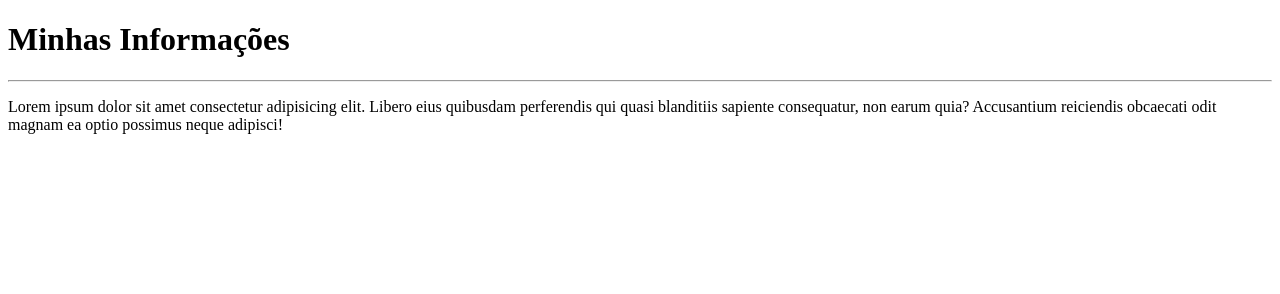
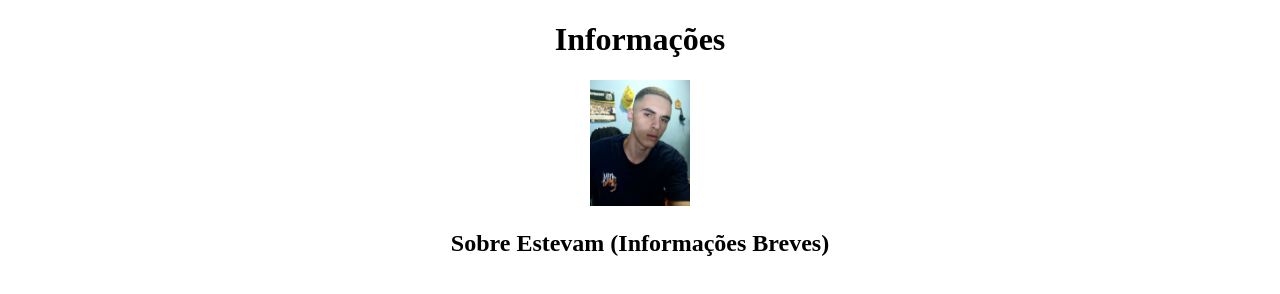
Before and after one commit to EstevamGelain/avaliacao-html-, a plain HTML site: page index.html in a window 1280 px wide. Drawn offline with Linux system fonts and the light colour scheme.

Commit message:
inicio da pagina em HTML
Adicionei a foto e os titulos

```diff
--- a/index.html
+++ b/index.html
@@ -7,10 +7,13 @@
     <title>Estevam Gelain</title>
 </head>
 <body>
-    <h1>Minhas Informações</h1>
-    <hr>
-    <p>
-        Lorem ipsum dolor sit amet consectetur adipisicing elit. Libero eius quibusdam perferendis qui quasi blanditiis sapiente consequatur, non earum quia? Accusantium reiciendis obcaecati odit magnam ea optio possimus neque adipisci!
-    </p>
+    <header>
+    <h1 align = "center">Informações </h1>
+   <p align = "center"> <img src="Imagens/Foto minha.png" alt="Meu Perfil" width="100"> </p>
+    </header>
+   <article>
+    <h2 align = "center">Sobre Estevam (Informações Breves)</h2>
+
+   </article>
 </body>
 </html>
```
Also changed, not shown: Imagens/Foto minha.png (added), Imagens/voltar.jpg (added).
